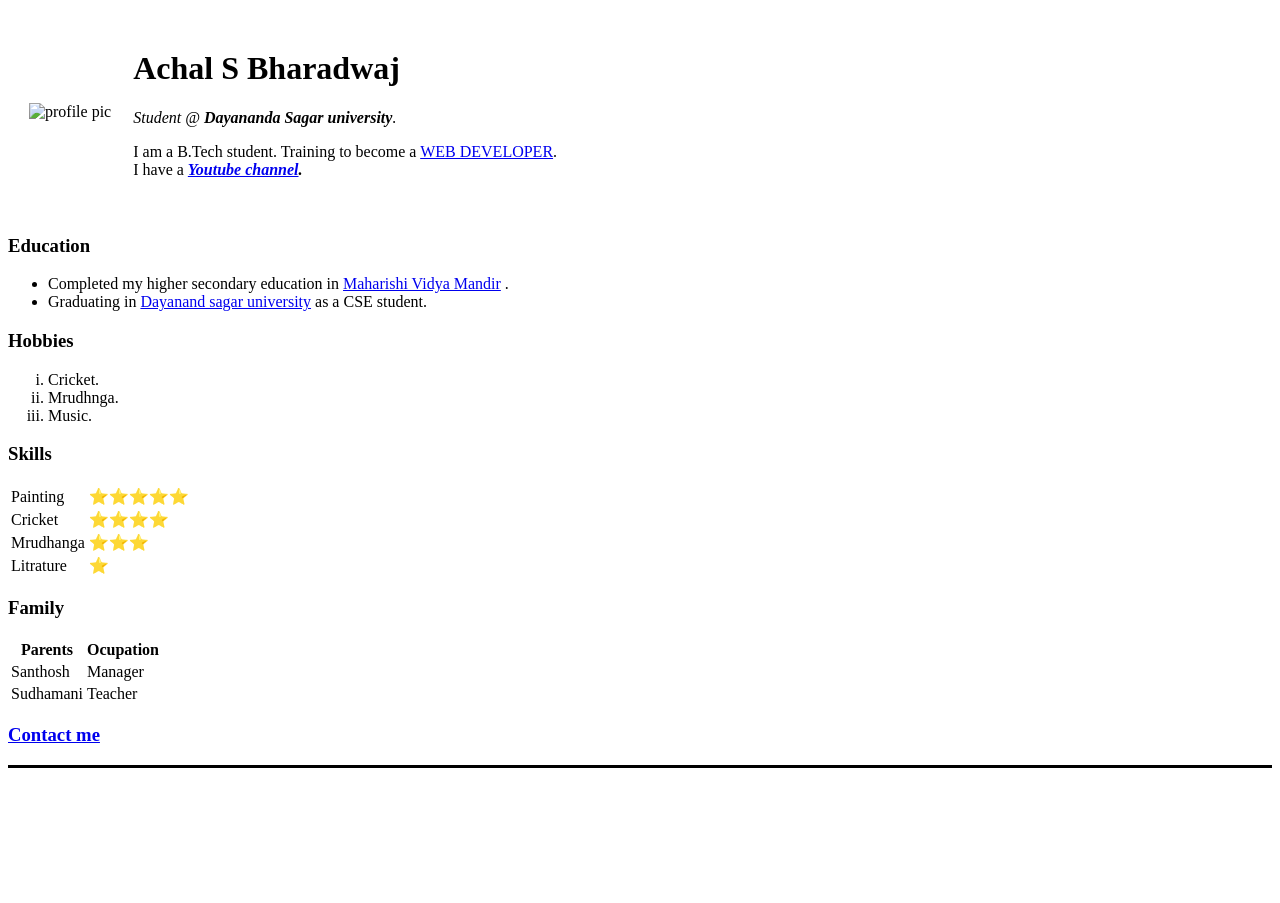
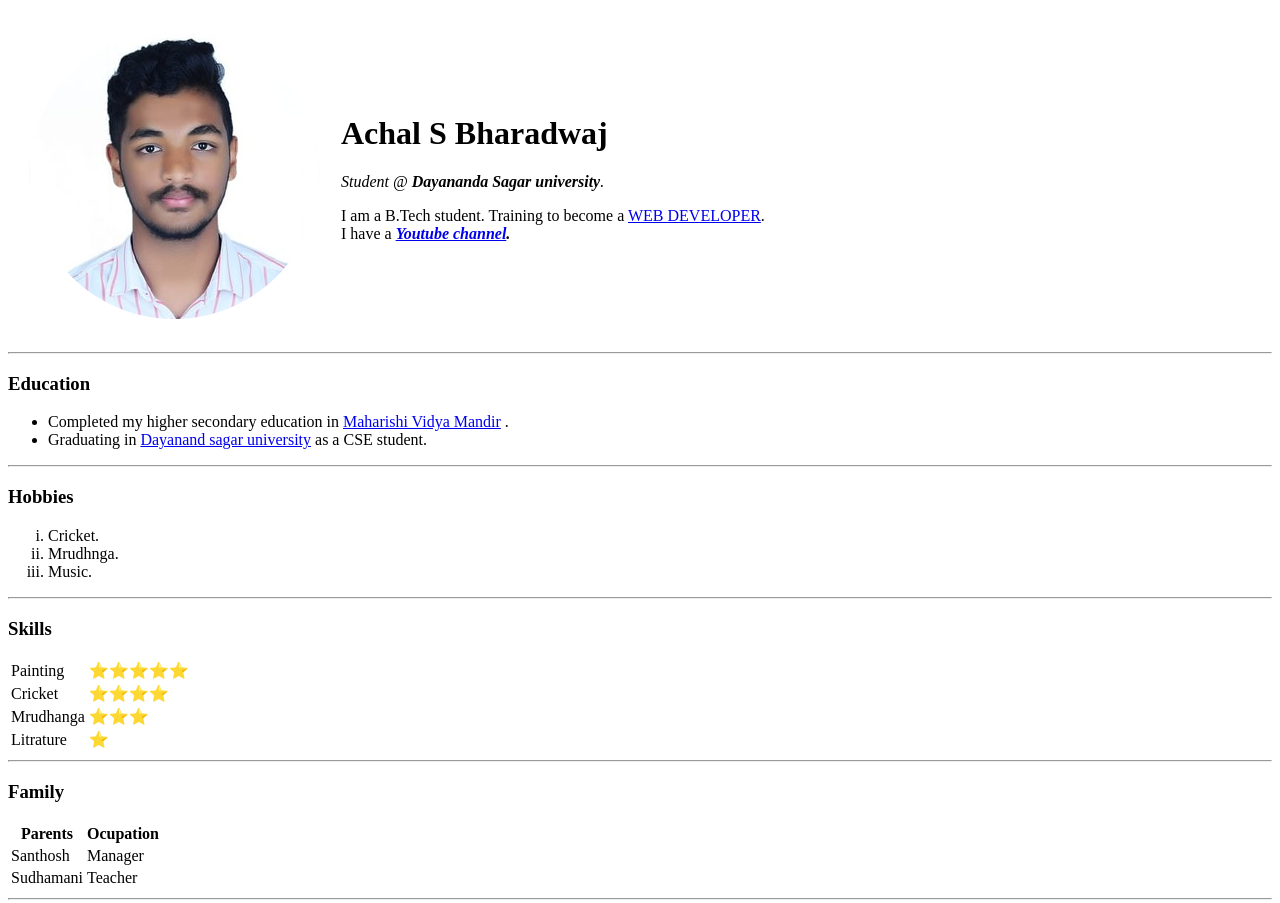
Before and after one commit to Achal-Bharadwaj/A-18, a plain HTML site: page index.html in a window 1280 px wide. Shown: the top 903 px of the page. Before the commit the page ends 800 px from the top, so only its background shows below. Drawn offline with Linux system fonts and the light colour scheme; files whose address does not match are found by name.

Commit message:
Add files via upload

```diff
--- a/index.html
+++ b/index.html
@@ -7,7 +7,7 @@
   <body>
   <table cellspacing = "20">
     <tr>
-      <td><img src="C:\Users\Achal S Bharadwaj\Desktop\achal 18 pics\c85706f7-444c-41d6-b378-f0167d91.jpg"alt="profile pic"></td>
+      <td><img src="C:\Users\Achal S Bharadwaj\Desktop\ACHAL_18\web dev\Webdev_code\HTML-Personal site\achal-modified.png"alt="profile pic"></td>
       <td><h1>Achal S Bharadwaj</h1>
       <p><em>Student @ <strong>Dayananda Sagar university</strong>.</em></p>
       <p>I am a B.Tech student.
@@ -15,18 +15,19 @@
         I have a <a href="https://m.youtube.com/channel/UC0tcrw42rhxK5ixG4V2p6wQ"><em><b>Youtube channel</a>.</b></em></p></td>
     </tr>
   </table>
+  <hr>
     <h3>Education</h3>
     <ul>
       <li>Completed my higher secondary education in <a href="https://mvmhosur.com/">Maharishi Vidya Mandir</a>
        <strong></strong>.</li>
       <li>Graduating in <a href="https://www.dsu.edu.in/">Dayanand sagar university</a> <strong></strong>
       as a CSE student.</li>
-    </ul>
+    </ul><hr>
     <h3>Hobbies</h3>
     <ol type = "i">
       <li>Cricket.</li> <li>Mrudhnga.</li> <li>Music.</li>
     </ol>
-
+    <hr>
     <h3>Skills</h3>
     <table>
       <tr>
@@ -46,6 +47,7 @@
         <td>⭐</td>
       </tr>
     </table>
+    <hr>
     <h3>Family</h3>
     <table>
       <thead>
@@ -64,7 +66,7 @@
           <td>Teacher</td>
         </tr>
       </body>
-    </table>
+    </table><hr>
     <h3><a href="contact.html"><b>Contact me</b></a></h3>
     <hr color = black size = "3" noshade>
   </body>
```
Also changed, not shown: contact.html (+1 -0 lines).
